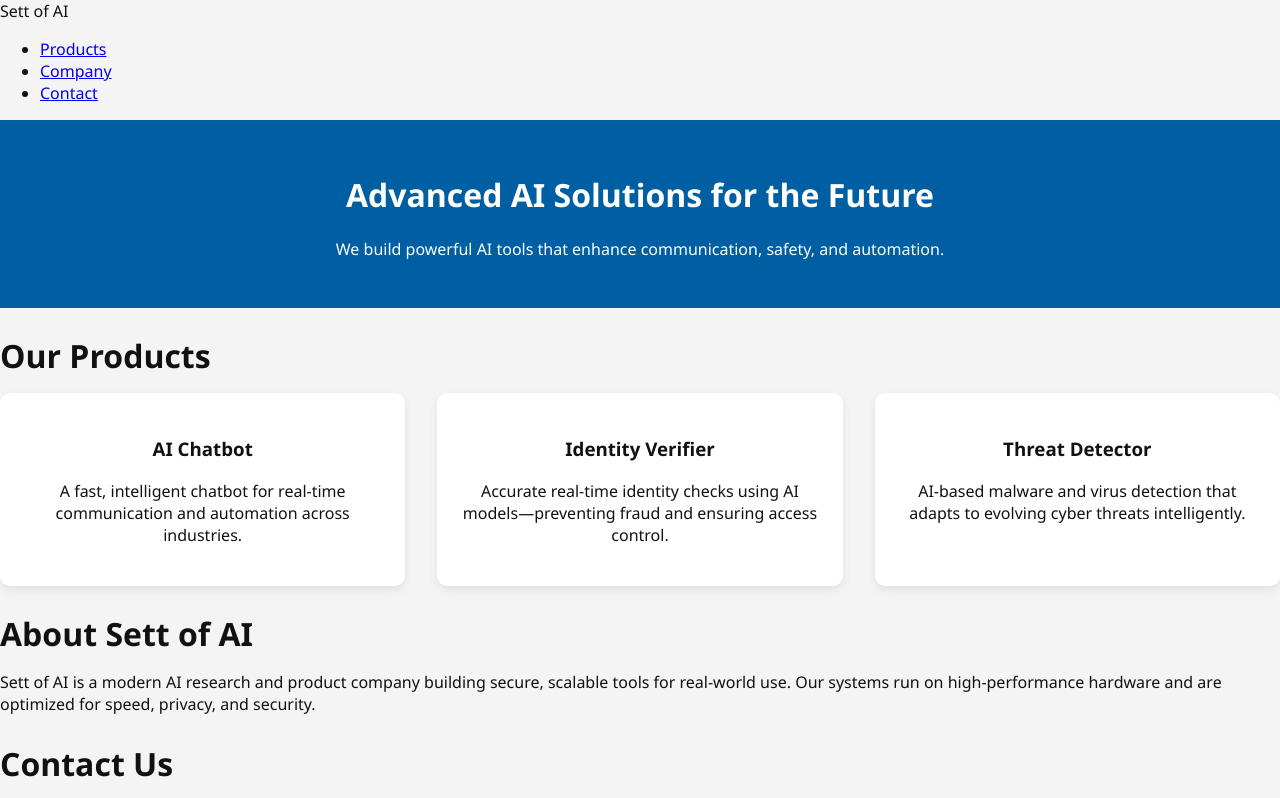
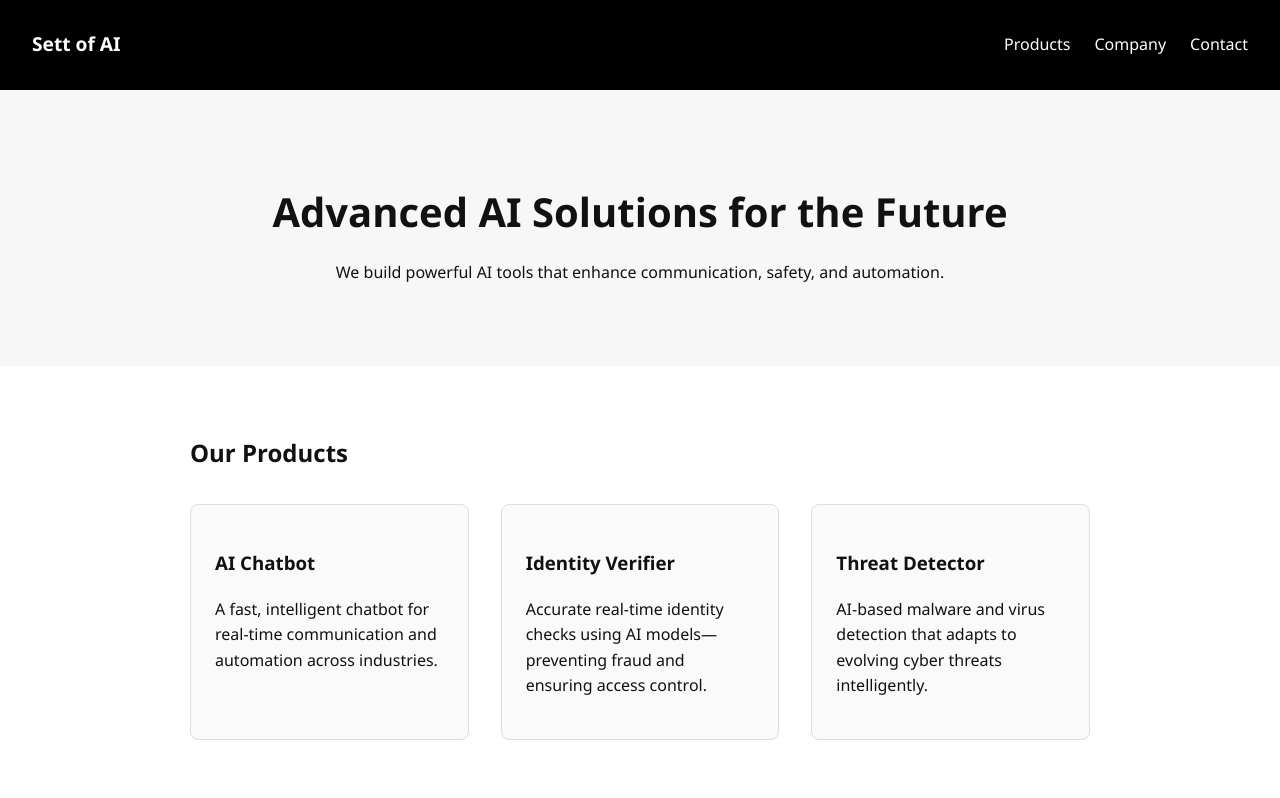
Before and after one commit to weareanomous/delta-boy, a plain HTML site: page index.html in a window 1280 px wide. Shown: the top 798 px of the page. Drawn offline with Linux system fonts and the light colour scheme.

Commit message:
Update style.css

```diff
--- a/style.css
+++ b/style.css
@@ -1,95 +1,80 @@
-:root {
-  --bg: #f4f4f4;
-  --text: #111;
-  --primary: #005fa3;
-  --card-bg: white;
-}
-
-body.dark {
-  --bg: #121212;
-  --text: #eee;
-  --card-bg: #1e1e1e;
-}
-
+/* Basic Reset and Fonts */
 body {
   margin: 0;
   font-family: 'Segoe UI', sans-serif;
-  background: var(--bg);
-  color: var(--text);
-  transition: background 0.3s, color 0.3s;
+  line-height: 1.6;
+  background: #fff;
+  color: #111;
 }
 
-.container {
-  max-width: 1100px;
-  margin: auto;
-  padding: 2rem 1rem;
+.navbar {
+  background: #000;
+  color: #fff;
+  padding: 1rem 2rem;
 }
 
-header {
-  background: var(--primary);
-  color: white;
-  padding: 2rem 1rem;
-  text-align: center;
-  position: relative;
+.nav-container {
+  display: flex;
+  justify-content: space-between;
+  align-items: center;
 }
 
-#theme-toggle {
-  position: absolute;
-  right: 1rem;
-  top: 1rem;
-  padding: 0.4rem 0.8rem;
-  border: none;
-  border-radius: 5px;
-  cursor: pointer;
-  background: rgba(255,255,255,0.1);
-  color: white;
-  font-size: 1rem;
+.nav-links {
+  list-style: none;
+  display: flex;
+  gap: 1.5rem;
 }
 
-h2 {
-  font-size: 2rem;
+.nav-links a {
+  color: #fff;
+  text-decoration: none;
+  font-weight: 500;
+}
+
+.logo {
+  font-size: 1.2rem;
+  font-weight: bold;
+}
+
+.hero {
+  padding: 4rem 2rem;
+  text-align: center;
+  background: #f7f7f7;
+}
+
+.hero h1 {
+  font-size: 2.5rem;
   margin-bottom: 1rem;
+}
+
+.section {
+  padding: 3rem 2rem;
+  max-width: 900px;
+  margin: auto;
 }
 
 .cards {
   display: grid;
-  grid-template-columns: repeat(auto-fit, minmax(280px, 1fr));
+  grid-template-columns: repeat(auto-fit, minmax(250px, 1fr));
   gap: 2rem;
+  margin-top: 2rem;
 }
 
 .card {
-  background: var(--card-bg);
+  background: #fafafa;
+  border: 1px solid #ddd;
+  border-radius: 8px;
   padding: 1.5rem;
-  border-radius: 10px;
-  box-shadow: 0 4px 10px rgba(0,0,0,0.08);
-  text-align: center;
-  transition: transform 0.3s;
+  transition: box-shadow 0.2s ease;
 }
 
 .card:hover {
-  transform: translateY(-6px);
-}
-
-.card img {
-  max-width: 100%;
-  height: auto;
-  border-radius: 8px;
-  margin-bottom: 1rem;
-}
-
-.card a {
-  display: inline-block;
-  margin-top: 1rem;
-  text-decoration: none;
-  background: var(--primary);
-  color: white;
-  padding: 0.6rem 1rem;
-  border-radius: 5px;
+  box-shadow: 0 4px 12px rgba(0, 0, 0, 0.08);
 }
 
 footer {
+  background: #000;
+  color: white;
   text-align: center;
-  background: #222;
-  color: white;
   padding: 1rem;
 }
```
